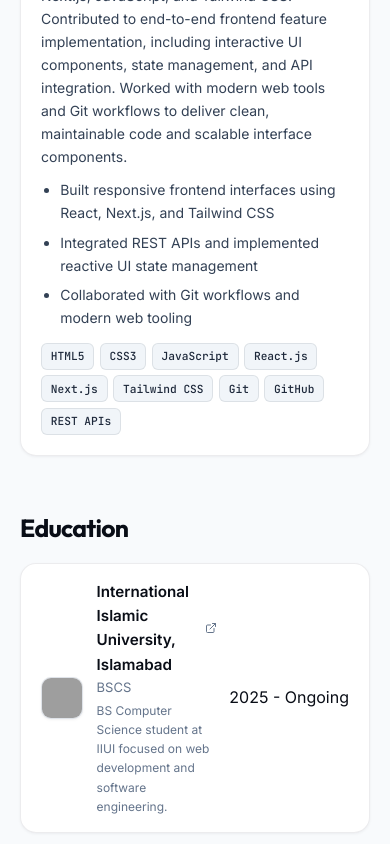
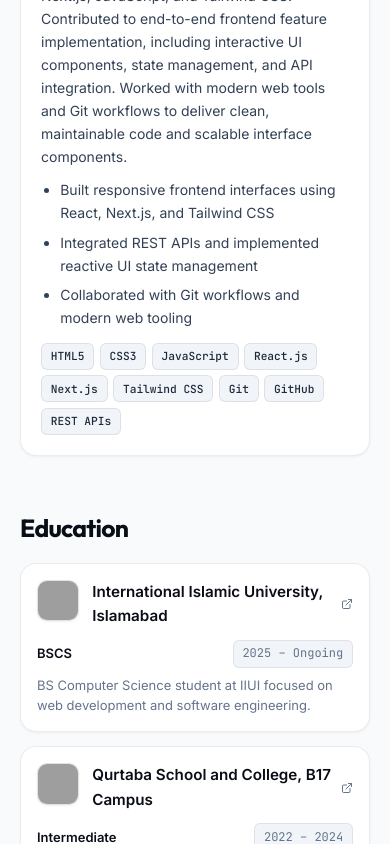
Before and after one commit to hassaanhalim/portfolio, a React (Vite) app: page / in a window 390 px wide. Shown: the part 1156-2000 px from the top of the page. Built offline with nearby package versions, Linux system fonts and the light colour scheme; grey boxes are pictures that could not be loaded.

Commit message:
Redesign education cards for mobile and add expandable project details

```diff
--- a/src/components/Education.tsx
+++ b/src/components/Education.tsx
@@ -17,7 +17,9 @@ export const Education: React.FC = () => {
       <div className="education-list">
         {education.map(edu => (
           <div key={edu.id} className="education-card">
-            <div style={{ display: 'flex', alignItems: 'center', gap: '0.875rem', flex: 1, minWidth: 0 }}>
+            {/* Top Row: Logo + University/College Name */}
+            <div className="education-header">
+              <div className="education-logo-wrap">
                 {edu.logoUrl ? (
                   <img
                     src={edu.logoUrl}
@@ -32,8 +34,8 @@ export const Education: React.FC = () => {
                     <GraduationCap size={18} />
                   </div>
                 )}
+              </div>
 
-              <div style={{ display: 'flex', flexDirection: 'column', minWidth: 0 }}>
               <div className="institution-name">
                 <span>{edu.institution}</span>
                 {edu.websiteUrl && (
@@ -48,18 +50,24 @@ export const Education: React.FC = () => {
                   </a>
                 )}
               </div>
-                <div className="role-title">{edu.degree}</div>
+            </div>
+
+            {/* Second Row: Degree Name + Duration Badge */}
+            <div className="education-sub-row">
+              <div className="role-title" style={{ fontWeight: 600, color: 'var(--text-primary)' }}>
+                {edu.degree}
+              </div>
+              <div className="education-date-badge">
+                {edu.startDate} – {edu.endDate}
+              </div>
+            </div>
+
+            {/* Third Row: Description (if available) */}
             {edu.description && (
-                  <div style={{ fontSize: '0.75rem', color: 'var(--text-muted)', marginTop: '0.2rem' }}>
+              <div className="education-desc">
                 {edu.description}
               </div>
             )}
-              </div>
-            </div>
-
-            <div className="experience-date">
-              {edu.startDate} - {edu.endDate}
-            </div>
           </div>
         ))}
       </div>
--- a/src/components/Projects.tsx
+++ b/src/components/Projects.tsx
@@ -1,14 +1,19 @@
 import React, { useState } from 'react';
 import { usePortfolio } from '../context/PortfolioContext';
-import { ExternalLink, Github, Globe, Star, Play, Sparkles } from 'lucide-react';
+import { ExternalLink, Github, Globe, Star, ChevronDown } from 'lucide-react';
 import { Project } from '../types/portfolio';
 
 export const Projects: React.FC = () => {
   const { data } = usePortfolio();
   const { projects } = data;
   const [filter, setFilter] = useState<'all' | 'featured'>('all');
+  const [expandedProjects, setExpandedProjects] = useState<Record<string, boolean>>({});
 
   if (!projects || projects.length === 0) return null;
+
+  const toggleProjectDetails = (id: string) => {
+    setExpandedProjects(prev => ({ ...prev, [id]: !prev[id] }));
+  };
 
   const displayProjects = filter === 'featured'
     ? projects.filter(p => p.featured)
@@ -144,7 +149,10 @@ export const Projects: React.FC = () => {
       </div>
 
       <div className="projects-grid">
-        {displayProjects.map(proj => (
+        {displayProjects.map(proj => {
+          const isExpanded = !!expandedProjects[proj.id];
+
+          return (
             <div key={proj.id} className="project-card animate-fade-in">
               <div className="project-media">
                 {renderProjectMedia(proj)}
@@ -181,18 +189,7 @@ export const Projects: React.FC = () => {
                   {proj.dates && <span className="project-dates">{proj.dates}</span>}
                 </div>
 
-              <p className="project-desc">{proj.description}</p>
-
-              {proj.tags && proj.tags.length > 0 && (
-                <div className="project-tags">
-                  {proj.tags.map((tag, tIdx) => (
-                    <span key={tIdx} className="tech-tag">
-                      {tag}
-                    </span>
-                  ))}
-                </div>
-              )}
-
+                {/* Project Links & Mobile Details Toggle Button */}
                 <div className="project-links">
                   {proj.liveUrl && (
                     <a
@@ -217,10 +214,36 @@ export const Projects: React.FC = () => {
                       <span>Source</span>
                     </a>
                   )}
+
+                  {/* Toggle button visible only on mobile */}
+                  <button
+                    onClick={() => toggleProjectDetails(proj.id)}
+                    className="project-toggle-details-btn"
+                    aria-expanded={isExpanded}
+                  >
+                    <span>{isExpanded ? 'Hide Details' : 'Show Details'}</span>
+                    <ChevronDown size={13} className={`toggle-icon ${isExpanded ? 'open' : ''}`} />
+                  </button>
+                </div>
+
+                {/* Collapsible Details Body */}
+                <div className={`project-collapsible-body ${isExpanded ? 'expanded' : ''}`}>
+                  <p className="project-desc">{proj.description}</p>
+
+                  {proj.tags && proj.tags.length > 0 && (
+                    <div className="project-tags">
+                      {proj.tags.map((tag, tIdx) => (
+                        <span key={tIdx} className="tech-tag">
+                          {tag}
+                        </span>
+                      ))}
+                    </div>
+                  )}
                 </div>
               </div>
             </div>
-        ))}
+          );
+        })}
       </div>
     </section>
   );
--- a/src/index.css
+++ b/src/index.css
@@ -752,11 +752,10 @@ button {
   background: var(--bg-card);
   border: 1px solid var(--border-color);
   border-radius: 1rem;
-  padding: 1rem 1.25rem;
+  padding: 1.15rem 1.25rem;
   display: flex;
-  align-items: center;
-  justify-content: space-between;
-  gap: 0.75rem;
+  flex-direction: column;
+  gap: 0.6rem;
   box-shadow: var(--shadow-sm);
   transition: all 0.2s cubic-bezier(0.16, 1, 0.3, 1);
 }
@@ -765,6 +764,56 @@ button {
   border-color: var(--border-color-hover);
   box-shadow: var(--shadow-md);
   transform: translateY(-2px);
+}
+
+.education-header {
+  display: flex;
+  align-items: center;
+  gap: 0.85rem;
+}
+
+.education-logo-wrap {
+  flex-shrink: 0;
+}
+
+.education-sub-row {
+  display: flex;
+  align-items: center;
+  justify-content: space-between;
+  gap: 0.5rem;
+  padding-left: 3.45rem;
+}
+
+.education-date-badge {
+  font-size: 0.75rem;
+  color: var(--text-muted);
+  font-family: var(--font-mono);
+  background: var(--bg-secondary);
+  padding: 0.2rem 0.55rem;
+  border-radius: 0.375rem;
+  border: 1px solid var(--border-color);
+  white-space: nowrap;
+}
+
+.education-desc {
+  font-size: 0.8125rem;
+  color: var(--text-muted);
+  line-height: 1.5;
+  padding-left: 3.45rem;
+}
+
+@media (max-width: 640px) {
+  .education-card {
+    padding: 1rem;
+    gap: 0.55rem;
+  }
+  .education-sub-row {
+    padding-left: 0;
+    margin-top: 0.15rem;
+  }
+  .education-desc {
+    padding-left: 0;
+  }
 }
 
 .institution-name {
@@ -991,6 +1040,12 @@ button {
   font-family: var(--font-mono);
 }
 
+.project-collapsible-body {
+  display: flex;
+  flex-direction: column;
+  gap: 0.85rem;
+}
+
 .project-desc {
   font-size: 0.8125rem;
   color: var(--text-secondary);
@@ -1029,6 +1084,58 @@ button {
   background: var(--bg-tertiary);
   border-color: var(--border-color-hover);
   transform: translateY(-1px);
+}
+
+.project-toggle-details-btn {
+  display: none;
+  align-items: center;
+  gap: 0.35rem;
+  padding: 0.4rem 0.75rem;
+  background: var(--bg-card);
+  border: 1px solid var(--border-color);
+  border-radius: 0.5rem;
+  font-size: 0.75rem;
+  font-weight: 600;
+  color: var(--text-secondary);
+  cursor: pointer;
+  transition: all 0.15s ease;
+  margin-left: auto;
+}
+
+.project-toggle-details-btn:hover {
+  background: var(--bg-tertiary);
+  color: var(--text-primary);
+  border-color: var(--border-color-hover);
+}
+
+.project-toggle-details-btn .toggle-icon {
+  transition: transform 0.2s ease;
+}
+
+.project-toggle-details-btn .toggle-icon.open {
+  transform: rotate(180deg);
+}
+
+@media (max-width: 640px) {
+  .project-toggle-details-btn {
+    display: inline-flex;
+  }
+
+  .project-collapsible-body {
+    display: none;
+    animation: fadeIn 0.25s ease;
+  }
+
+  .project-collapsible-body.expanded {
+    display: flex;
+  }
+
+  .project-links {
+    margin-top: 0.25rem;
+    align-items: center;
+    flex-wrap: wrap;
+    gap: 0.4rem;
+  }
 }
 
 /* Hackathons & Awards */
```
Lines whose indentation alone changed are shown as unchanged.
